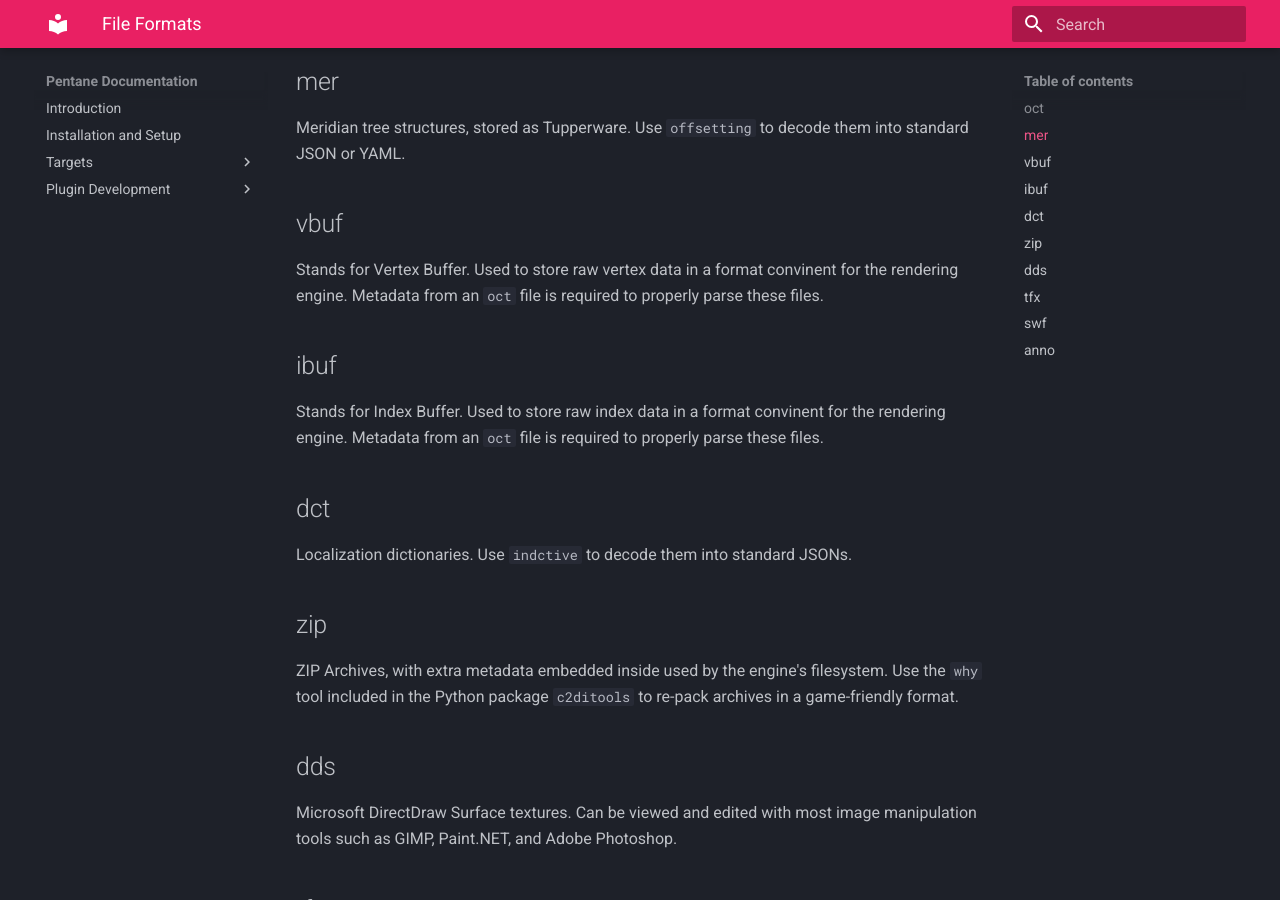
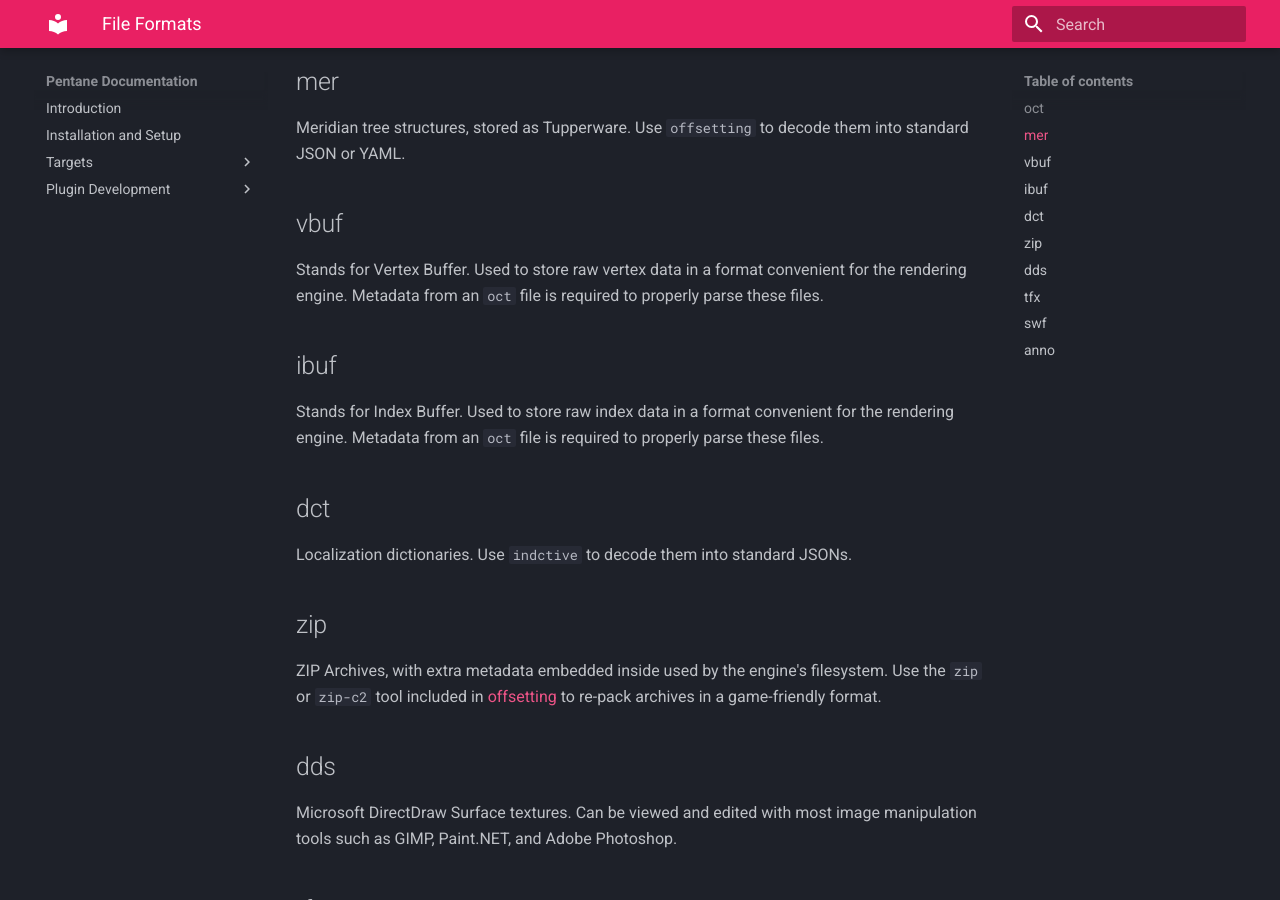
Before and after one commit to high-octane-dev/high-octane-dev.github.io, an MkDocs documentation site: the page built from docs/games/cars-2/file-formats/file-formats-list.md, in a window 1280 px wide and 900 px high, scrolled down 309 px. Built offline with MkDocs 1.6.1 and Material for MkDocs 9.7.7, drawn with Linux system fonts in a browser that asks for light colours.

Commit message:
updated tooling page again

```diff
--- a/docs/games/cars-2/file-formats/file-formats-list.md
+++ b/docs/games/cars-2/file-formats/file-formats-list.md
@@ -1,22 +1,22 @@
 # File Formats
 
 ## oct
-Tupperware container files for model metadata and textures. Use `matryoshka`'s `oct decode` with the `offsetting` tool to convert them into JSON or YAML, and `oct encode` to rebuild them. Append `-t` to the end of the command to extract or embed textures. You take a deeper dive into the `.oct` format [here](oct-format.md).
+Tupperware container files for model metadata and textures. Use `matryoshka`'s `oct decode` with the [offsetting](https://github.com/offsetting/offsetting) tool to convert them into JSON or YAML, and `oct encode` to rebuild them. Append `-t` to the end of the command to extract or embed textures. You take a deeper dive into the `.oct` format [here](oct-format.md).
 
 ## mer
 Meridian tree structures, stored as Tupperware. Use `offsetting` to decode them into standard JSON or YAML.
 
 ## vbuf
-Stands for Vertex Buffer. Used to store raw vertex data in a format convinent for the rendering engine. Metadata from an `oct` file is required to properly parse these files.
+Stands for Vertex Buffer. Used to store raw vertex data in a format convenient for the rendering engine. Metadata from an `oct` file is required to properly parse these files.
 
 ## ibuf
-Stands for Index Buffer. Used to store raw index data in a format convinent for the rendering engine. Metadata from an `oct` file is required to properly parse these files.
+Stands for Index Buffer. Used to store raw index data in a format convenient for the rendering engine. Metadata from an `oct` file is required to properly parse these files.
 
 ## dct
 Localization dictionaries. Use `indctive` to decode them into standard JSONs.
 
 ## zip
-ZIP Archives, with extra metadata embedded inside used by the engine's filesystem. Use the `why` tool included in the Python package `c2ditools` to re-pack archives in a game-friendly format.
+ZIP Archives, with extra metadata embedded inside used by the engine's filesystem. Use the `zip` or `zip-c2` tool included in [offsetting](https://github.com/offsetting/offsetting) to re-pack archives in a game-friendly format.
 
 ## dds
 Microsoft DirectDraw Surface textures. Can be viewed and edited with most image manipulation tools such as GIMP, Paint.NET, and Adobe Photoshop.
```
